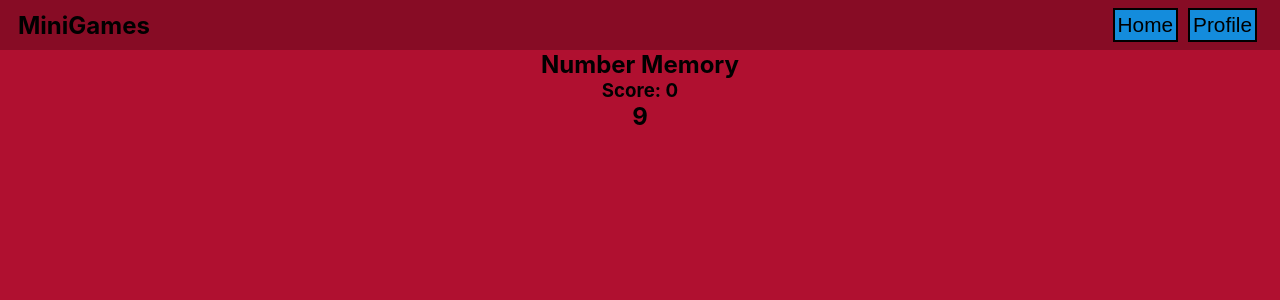
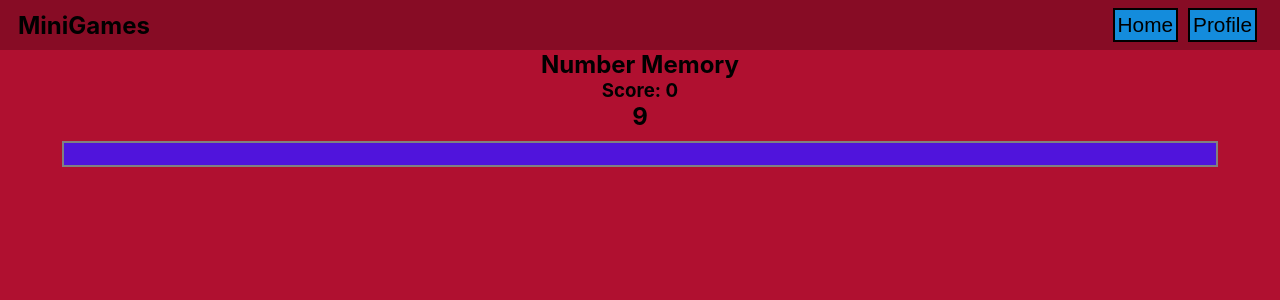
Before and after one commit to dylant135/minigames, a React (Create React App) app: page /game/numbermemory in a window 1280 px wide. Both pictures are taken after a click on the button "Start". Shown: the top 300 px of the page. Built offline with nearby package versions, Linux system fonts and the light colour scheme.

Commit message:
working on solution for timer bar

```diff
--- a/src/App.css
+++ b/src/App.css
@@ -81,7 +81,7 @@ nav > * {
 }
 
 .guessInput {
-  font-size: 1.3em;
+  font-size: 1.2em;
   padding: 4px;
 }
 
@@ -111,3 +111,17 @@ nav > * {
   margin-bottom: 75px;
   font-size: 1.2em;
 }
+
+.timeBar {
+  width: 90%;
+  margin: 10px auto;
+  height: 22px;
+  border: 2px solid gray;
+}
+
+.timeBar > div {
+  height: 22px;
+  width: 100%;
+  background-color: #5014dc;
+  transition: width 3s linear;
+}
--- a/src/games/numberMemory/components/DisplayNum.tsx
+++ b/src/games/numberMemory/components/DisplayNum.tsx
@@ -43,9 +43,13 @@ export default function DisplayNum({ setStage } : displayProps) {
         }, 2000 + time)
     }, [number, roundNum, setStage])
 
+
     return (
         <div className="displayNum">
             <h2 className="center">{number}</h2>
+            <div className="timeBar" >
+                <div></div>
+            </div>
         </div>
     )
 }
--- a/src/games/numberMemory/components/Guess.tsx
+++ b/src/games/numberMemory/components/Guess.tsx
@@ -32,7 +32,7 @@ export default function Guess({ setStage }: GuessProps) {
                     placeholder='Number'
                     className="guessInput"
                 />
-                <button className='gamebtn'>Submit Guess</button>
+                <button className='nextRound'>Submit Guess</button>
             </form>
         </div>
     )
```
